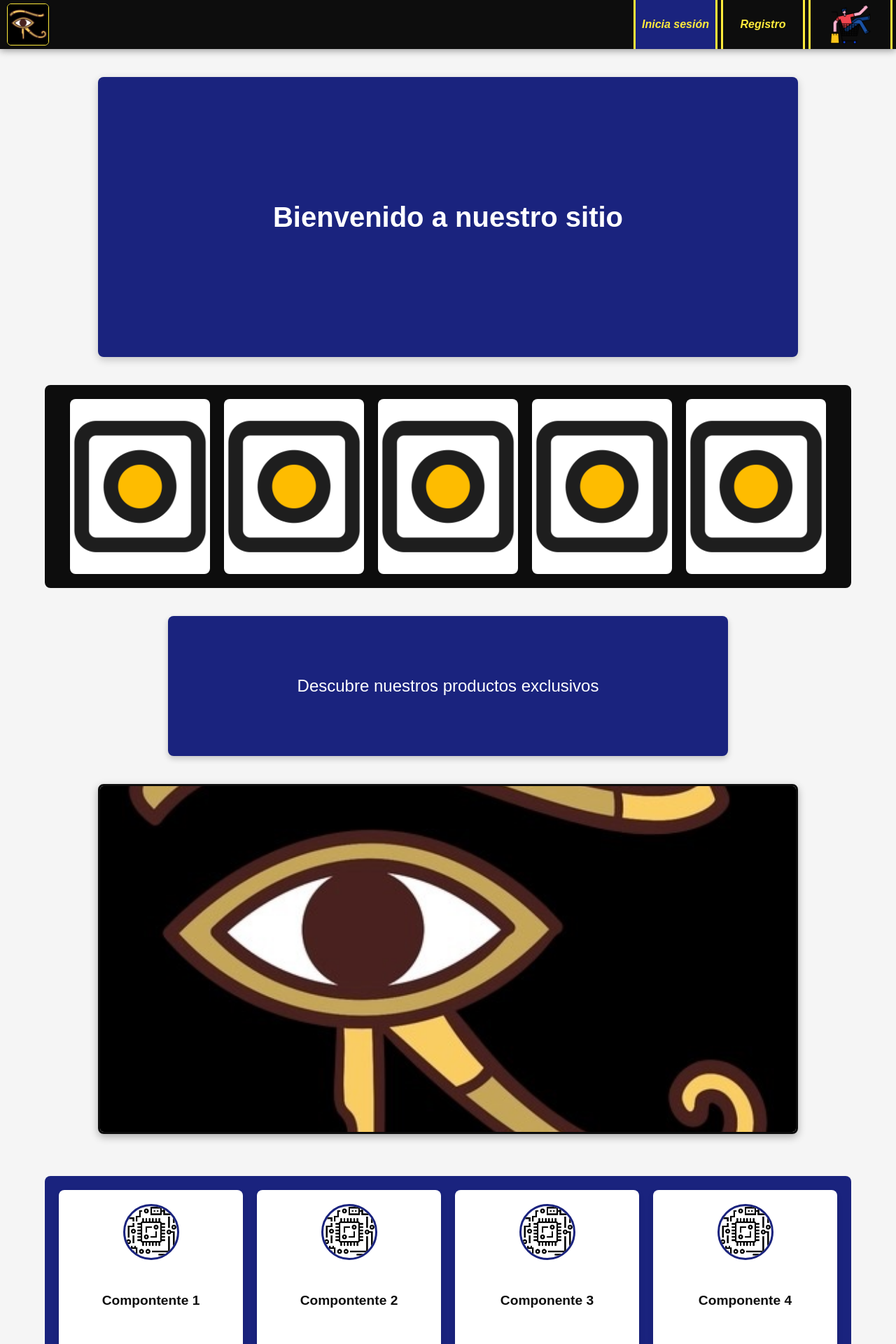
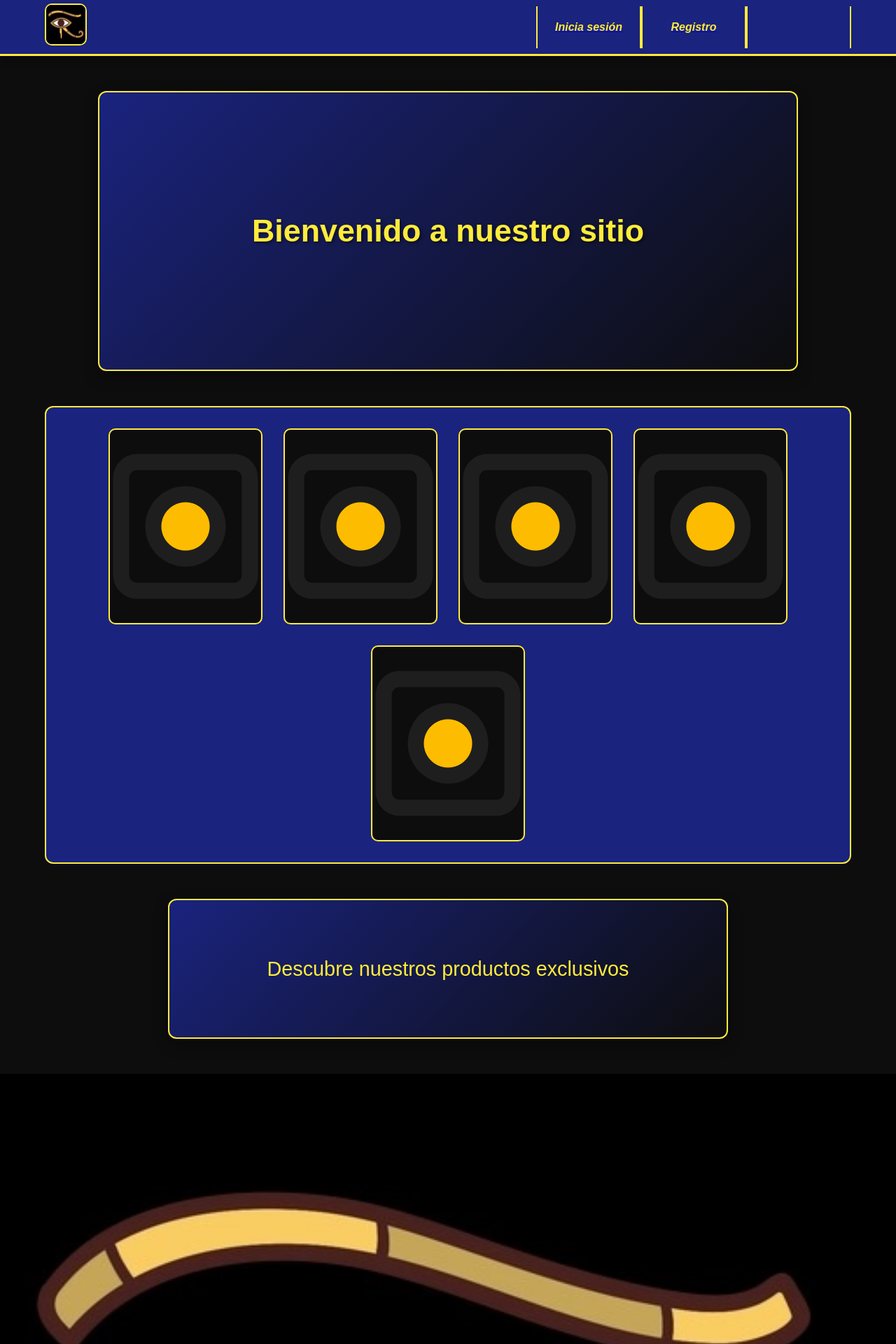
Before and after one commit to LuisEduardo654/Proyecto, a PHP site: page / in a window 1280 px wide. Shown: the top 1920 px of the page at 70% size. Run offline with PHP 8.4, Linux system fonts and the light colour scheme.

Commit message:
Update Estilos.css

```diff
--- a/Estilos.css
+++ b/Estilos.css
@@ -5,17 +5,21 @@
 }
 
 body {
-    font-family: Arial, sans-serif;
+    font-family: 'Arial', sans-serif;
     line-height: 1.6;
+    background-color: #0d0d0d;
+    color: #f5f5f5;
+    min-height: 100vh;
 }
 
 header {
-    height: 70px;
-    background-color: #0d0d0d;
+    height: 80px;
+    background-color: #1a237e;
     position: fixed;
     width: 100%;
     z-index: 1000;
-    box-shadow: 0 2px 10px rgba(0,0,0,0.4);
+    box-shadow: 0 4px 12px rgba(0, 0, 0, 0.3);
+    border-bottom: 3px solid #ffeb3b;
 }
 
 .header {
@@ -23,23 +27,21 @@ header {
     justify-content: space-between;
     align-items: center;
     height: 100%;
-    width: 100%;
+    width: 90%;
+    max-width: 1200px;
+    margin: 0 auto;
 }
 
 .div-logo img {
-    margin-left: 10px;
-    margin-top: 8px;
-    border-radius: 10%;
-    border: 1.5px solid #ffeb3b;
-    transition: transform 0.3s ease;
+    height: 60px;
+    border-radius: 10px;
+    border: 2px solid #ffeb3b;
+    transition: all 0.3s ease;
 }
 
 .div-logo img:hover {
-    transform: scale(1.1);
-}
-
-.div-Items {
-    height: 100%;
+    transform: scale(1.05);
+    box-shadow: 0 0 15px rgba(255, 235, 59, 0.5);
 }
 
 .Encabezado {
@@ -47,10 +49,16 @@ header {
     height: 100%;
     list-style: none;
 }
-
+.div-Items{
+    height: 60px;
+}
+.Subencabezado.Direccion:hover{
+    background-size: 50px 50px;
+    background-position: center center;
+}
 .Subencabezado {
     height: 100%;
-    width: 120px;
+    width: 150px;
     display: flex;
     align-items: center;
     justify-content: center;
@@ -58,197 +66,186 @@ header {
     font-weight: bold;
     cursor: pointer;
     transition: all 0.3s ease;
-    margin-right: 5px;
+    padding: 0 15px;
+    text-align: center;
+    position: relative;
 }
-.Login {
+.Subencabezado.Direccion {
+    background-image: url('/direccion.png');
+    background-size: 50px 50px;
+    background-repeat: no-repeat;
+    background-position: center;
+    padding-left: 25px;
+    min-height: 20px;
+}
+.Subencabezado::after {
+    content: '';
+    position: absolute;
+    bottom: 0;
+    left: 50%;
+    transform: translateX(-50%);
+    width: 0;
+    height: 3px;
+    background: #ffeb3b;
+    transition: width 0.3s ease;
+}
+
+.Subencabezado:hover::after {
+    width: 80%;
+}
+
+.Login, .Registro, .Compra {
     background-color: #1a237e;
-    border-left: 3px solid #ffeb3b;
-    border-right: 3px solid #ffeb3b;
     font-weight: bold;
     font-style: italic;
+    border-left: 2px solid #ffeb3b;
+    border-right: 2px solid #ffeb3b;
 }
 
-.Login:hover {
+.Login:hover, .Registro:hover, .Compra:hover {
     background-color: #ffeb3b;
     color: #1a237e;
 }
 
-.Registro {
-    background-color: #0d0d0d;
-    color: #ffeb3b;
-    border-left: 3px solid #ffeb3b;
-    border-right: 3px solid #ffeb3b;
-    font-weight: bold;
-    font-style: italic;
-}
-
-.Registro:hover {
-    background-color: #ffeb3b;
-    color: #0d0d0d;
-}
-
-.Compra {
-    background-color: #1a237e;
-    border-left: 3px solid #ffeb3b;
-    border-right: 3px solid #ffeb3b;
-    font-weight: bold;
-    background-repeat: no-repeat;
-    background-image: url('carro.png');
-    background-size: 60px 60px;
-    background-position: center center;
-    background-color: #0d0d0d;
-}
-
-.Compra:hover {
-    background-color: #ffeb3b;
-    color: #0d0d0d;
-    background-image: url('carro.png'); /* Reafirmamos imagen en hover */
-    background-size: 50px 50px;
-    background-position: center center;
-}
-
-a{
-    text-decoration: none;
-}
-
 main {
-    padding-top: 90px;
-    background-color: #f5f5f5;
+    padding-top: 100px;
+    width: 100%;
 }
 
 .Contenedor {
     width: 90%;
     max-width: 1000px;
     height: 400px;
-    margin: 20px auto;
-    background-color: #1a237e;
+    margin: 30px auto;
+    background: linear-gradient(135deg, #1a237e 0%, #0d0d0d 100%);
     display: flex;
     align-items: center;
     justify-content: center;
-    color: white;
-    border-radius: 8px;
-    box-shadow: 0 4px 12px rgba(0,0,0,0.2);
+    color: #ffeb3b;
+    border-radius: 12px;
+    box-shadow: 0 8px 20px rgba(0, 0, 0, 0.4);
+    border: 2px solid #ffeb3b;
 }
 
 .Contenedor h1 {
-    font-size: 2.5rem;
+    font-size: 2.8rem;
     text-align: center;
     padding: 20px;
+    text-shadow: 2px 2px 4px rgba(0, 0, 0, 0.5);
 }
-
 .Contenedor-Imagenes {
     width: 90%;
     max-width: 1200px;
-    height: auto;
-    margin: 40px auto;
+    margin: 50px auto;
     display: flex;
     flex-wrap: wrap;
     justify-content: center;
-    gap: 20px;
-    padding: 20px;
-    background-color: #0d0d0d;
-    border-radius: 8px;
+    gap: 30px;
+    padding: 30px;
+    background-color: #1a237e;
+    border-radius: 12px;
+    border: 2px solid #ffeb3b;
 }
 
 .Contenedor-Imagenes div {
-    width: 200px;
-    flex-grow: 0; /* No crece */
-    max-width: 250px;
-    height: 250px;
-    background-color: white;
-    border-radius: 8px;
-    display: flow-root; /* Moderno - crea nuevo contexto de formato */
+    width: 220px;
+    height: 280px;
+    background-color: #0d0d0d;
+    border-radius: 10px;
+    overflow: hidden;
+    border: 2px solid #ffeb3b;
+    transition: all 0.3s ease;
+}
+
+.Contenedor-Imagenes div:hover {
+    transform: translateY(-10px);
+    box-shadow: 0 10px 20px rgba(255, 235, 59, 0.3);
 }
 
 .imagen {
     width: 100%;
     height: 100%;
     object-fit: cover;
-    transition: transform 0.3s ease;
+    transition: transform 0.5s ease;
 }
 
 .imagen:hover {
-    transform: scale(1.05);
+    transform: scale(1.1);
 }
 
 .Contenedor-2 {
     width: 90%;
     max-width: 800px;
     height: 200px;
-    margin: 40px auto;
-    background-color: #1a237e;
+    margin: 50px auto;
+    background: linear-gradient(135deg, #1a237e 0%, #0d0d0d 100%);
     display: flex;
     align-items: center;
     justify-content: center;
-    color: white;
-    border-radius: 8px;
-    font-size: 1.5rem;
+    color: #ffeb3b;
+    border-radius: 12px;
+    font-size: 1.8rem;
     text-align: center;
-    padding: 20px;
-    box-shadow: 0 4px 8px rgba(0,0,0,0.2);
-}
-
-.Contenedor-Imagen {
-    width: 90%;
-    max-width: 1000px;
-    height: auto;
-    margin: 40px auto;
-    display: flex;
-    justify-content: center;
-    background-color: transparent;
-}
-
-.Contenedor-Imagen .imagen {
-    max-height: 500px;
-    border-radius: 8px;
-    box-shadow: 0 4px 12px rgba(0,0,0,0.3);
-    border: 3px solid #0d0d0d;
+    padding: 30px;
+    box-shadow: 0 8px 20px rgba(0, 0, 0, 0.4);
+    border: 2px solid #ffeb3b;
 }
 
 .Contenedor-3 {
     width: 90%;
     max-width: 1200px;
-    height: auto;
     margin: 60px auto;
     display: flex;
     flex-wrap: wrap;
     justify-content: center;
-    gap: 20px;
-    padding: 20px;
+    gap: 30px;
+    padding: 30px;
     background-color: #1a237e;
-    border-radius: 8px;
+    border-radius: 12px;
+    border: 2px solid #ffeb3b;
 }
 
 .SubContenedor {
     flex: 1 1 250px;
     max-width: 280px;
-    height: 350px;
-    background-color: white;
-    border-radius: 8px;
+    height: 380px;
+    background-color: #0d0d0d;
+    border-radius: 12px;
     display: flex;
     flex-direction: column;
     align-items: center;
-    padding: 20px;
-    box-shadow: 0 4px 8px rgba(0,0,0,0.1);
-    transition: transform 0.3s ease;
+    padding: 25px;
+    box-shadow: 0 8px 15px rgba(0, 0, 0, 0.3);
+    border: 2px solid #ffeb3b;
+    transition: all 0.3s ease;
 }
 
 .SubContenedor:hover {
     transform: translateY(-10px);
+    box-shadow: 0 15px 25px rgba(255, 235, 59, 0.2);
 }
 
 .imagen-SubContenedor {
-    width: 80px;
-    height: 80px;
+    width: 100px;
+    height: 100px;
     object-fit: cover;
     border-radius: 50%;
-    border: 3px solid #1a237e;
-    margin-bottom: 20px;
+    border: 3px solid #ffeb3b;
+    margin-bottom: 25px;
 }
 
 .texto h4 {
-    color: #0d0d0d;
+    color: #ffeb3b;
     text-align: center;
-    margin-top: 15px;
-    font-size: 1.2rem;
+    margin-top: 20px;
+    font-size: 1.4rem;
+    font-weight: bold;
 }
+footer {
+    background-color: #1a237e;
+    color: #ffeb3b;
+    text-align: center;
+    padding: 20px;
+    margin-top: 50px;
+    border-top: 3px solid #ffeb3b;
+}
```
